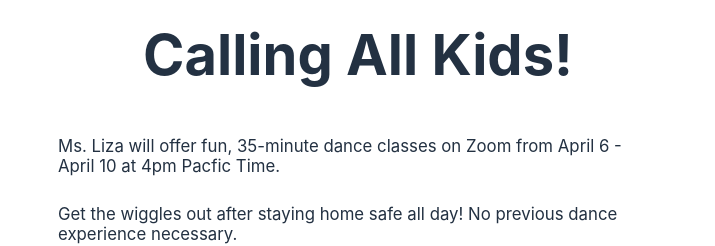
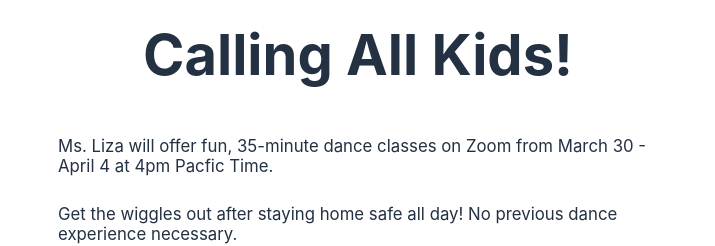
Before and after one commit to JamesODonoghue/liza-kroeschell, a React (Create React App) app: page / in a window 1280 px wide. Shown: the part 800-1046 px from the top of the page, without its empty margins (282-997 px from the left). Built offline with nearby package versions, Linux system fonts and the light colour scheme.

Commit message:
date update

```diff
--- a/src/components/ZoomClass/index.tsx
+++ b/src/components/ZoomClass/index.tsx
@@ -4,8 +4,8 @@ export const ZoomClass = () => (
     <section className="zoom-section">
         <h1 style={{ textAlign: "center" }}>Calling All Kids!</h1>
         <p>
-            Ms. Liza will offer fun, 35-minute dance classes on Zoom from April
-            6 - April 10 at 4pm Pacfic Time.
+            Ms. Liza will offer fun, 35-minute dance classes on Zoom from March
+            30 - April 4 at 4pm Pacfic Time.
         </p>
         <p>
             Get the wiggles out after staying home safe all day! No previous
```
